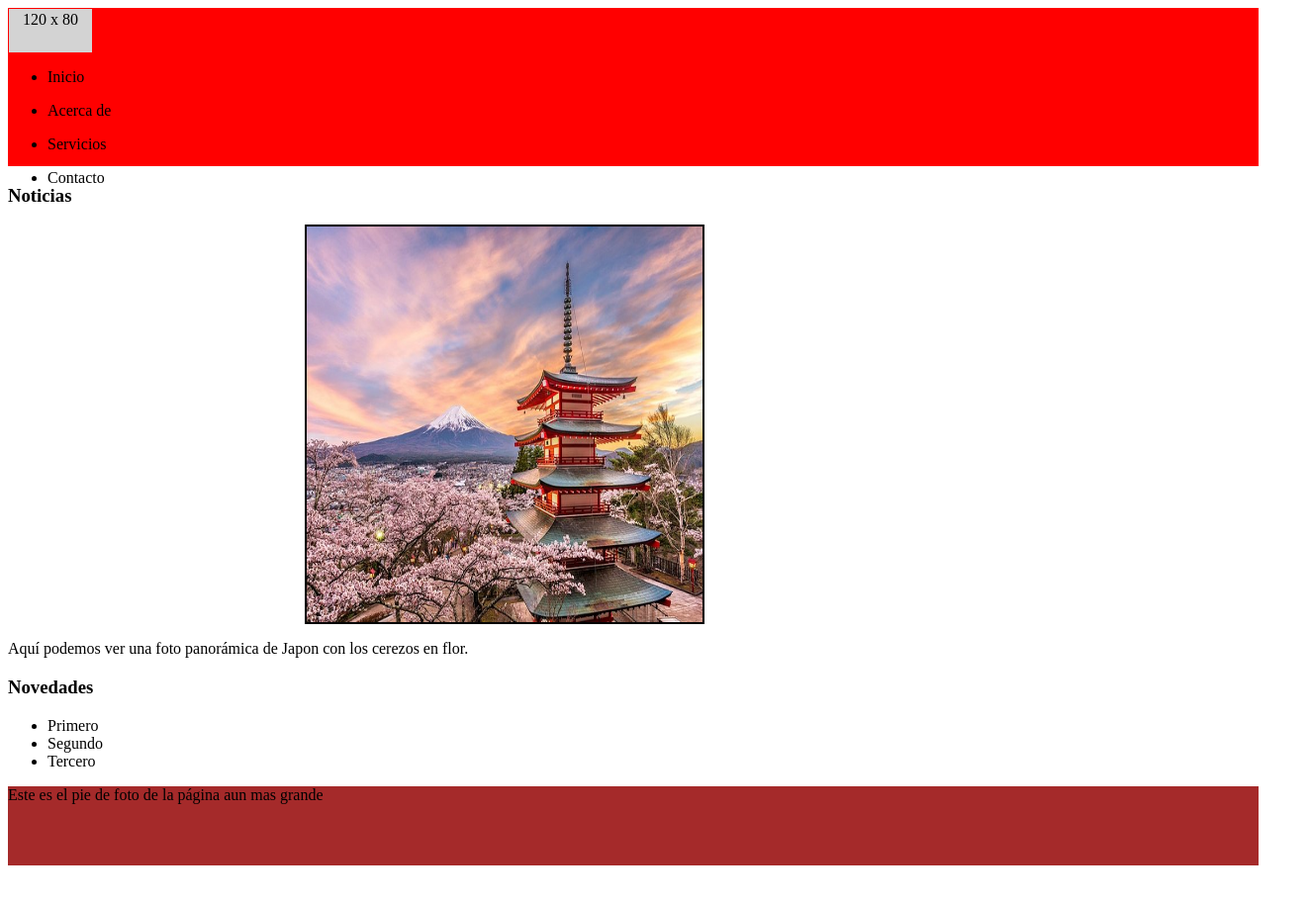
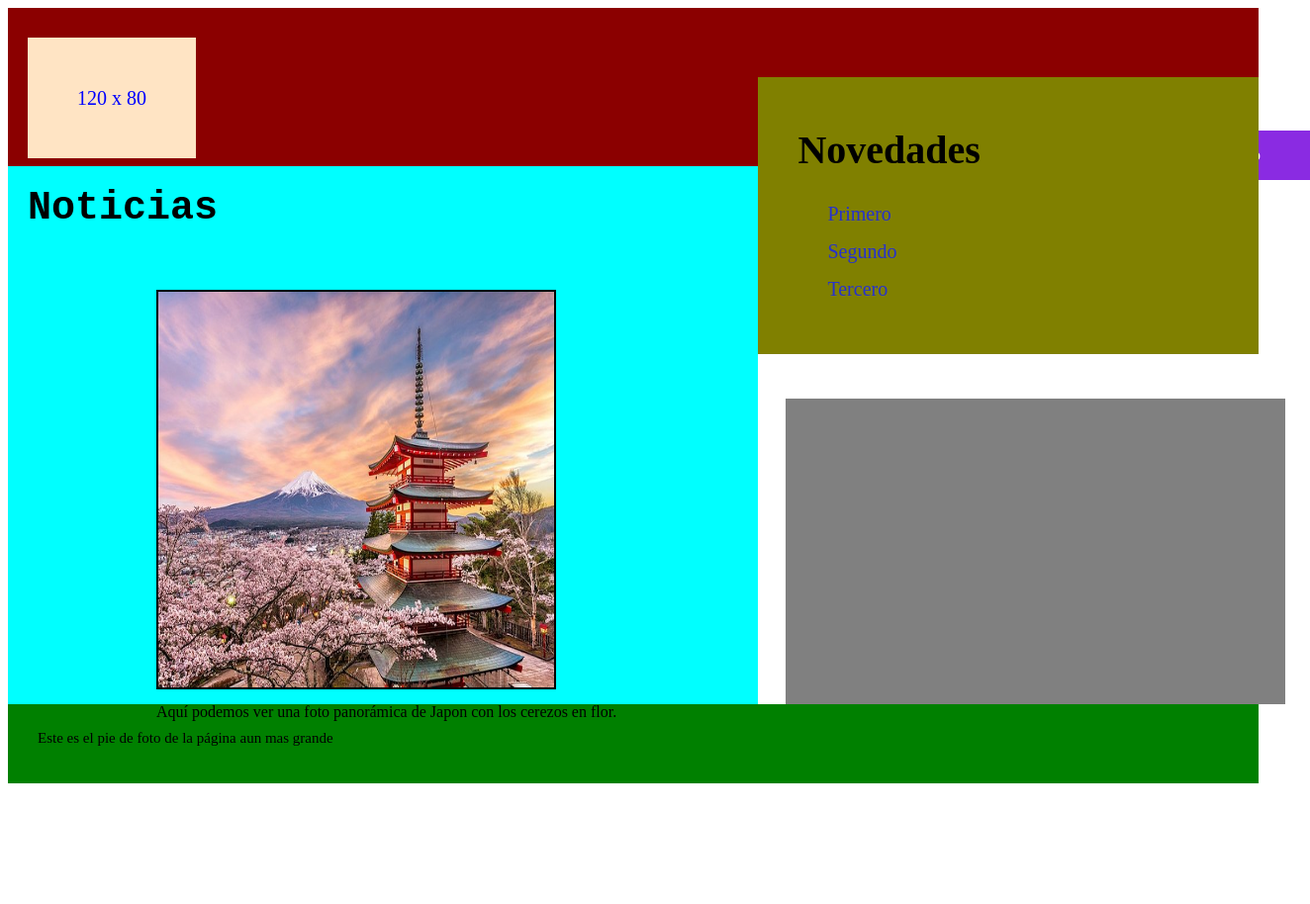
Before and after one commit to IvanVillenaG/HTML-y-CSS, a plain HTML site: page HTML y CSS/Clase-1/index.html in a window 1280 px wide. Shown: the whole page at 99% size, 1324 px wide, since content can reach past the window. Before the commit the page ends 883 px from the top, so only its background shows below. Drawn offline with Linux system fonts and the light colour scheme.

Commit message:
Update style.css

```diff
--- a/HTML y CSS/Clase-1/css/style.css
+++ b/HTML y CSS/Clase-1/css/style.css
@@ -1,92 +1,127 @@
 header{
+    background-color: darkred;
     width: 100%;
     height: 20vh;
-    background-color: red;
-    display: flex;
-    align-items: flex;
-    justify-content: space-between;
 }
 
 #cuadro{
-    width: 80px;
-    height: 40px;
-    margin: 1%;
-    background-color: lightgrey;
-    padding: 2%;
+    background-color: bisque;
+    color: blue;
+    width: 100px;
+    height: 20px;
     text-align: center;
+    position: relative;
+    padding: 50px;
+    left: 20px;
+    font-size: 20px;
+    margin: 0;
+    display: inline;
+    top: 80px;
 }
 
-#navegación p{
+.menu li{
+    background-color: blueviolet;
+    list-style: none;
     color: white;
-    background-color: blue;
+    margin: 5px;
     display: inline-block;
-    margin-right: 10px;
-    margin-top: 80px;
-    font-size: 20px;
-    padding: 20px 60px 20px 20px;
+    left: 730px;
+    position: relative;
+    top: 80px;
+    padding-right: 50px;
+    padding-left: 20px;
 }
 
-.container{
-    display: flex;
+#container{
+    width: 100%;
+    height: 70vh;
+    display: block;
 }
 
-section#left{
+#left{
+    width: 60%;
+    height: 70vh;
     background-color: aqua;
-    width: 65%;
-    height: 73vh;
 }
 
-h2{
-    font-size: 50px;
+#noticias{
+    margin: 0px;
+    position: relative;
+    top: 20px;
+    left: 20px;
+    font-size: 40px;
+    font-family: 'Courier New', Courier, monospace;
 }
 
-img{
+#imagen{
     width: 400px;
     height: 400px;
-    display: flex;
     border: 2px solid black;
-    margin-left: 300px;
-
+    position: relative;
+    top: 80px;
+    left: 150px;
 }
 
-#descripción{
-    display: flex;
-    margin-bottom: 40px;
-    margin-left: 300px;
+#description{
+    position: relative;
+    top: 80px;
+    left: 150px;
+    margin: 10px 0px;
 }
 
-section#right{
-    flex-direction: column;
+:right{
+    width: 40%;
+    height: 70vh;
 }
 
-#right_top{
-    background-color: blueviolet;
-    font-size: 25px;
-    width: 700px;
+#top_right{
+    background-color: olive;
+    position: relative;
+    margin: 0px;
+    width: 40%;
     height: 35vh;
-    padding-top: 20px;
-    padding-left: 20px;
-
+    float: right;
+    bottom: 650px;
 }
 
-#right_bot{
-    background-color: greenyellow;
-    width: 100%;
-    height: 35.8vh;
+#novedades{
+    position: relative;
+    left: 40px;
+    top: 10px;
+    font-size: 40px;
+}
 
+#lista1{
+    list-style: none;
+    color: rgb(38, 49, 206);
+    position: relative;
+    margin: 15px;
+    font-size: 20px;
+}
+
+#bottom_right{
+    background-color: grey;
+    position: relative;
+    margin: 0px;
+    width: 40%;
+    height: 309px;
+    float: right;
+    bottom: 325px;
+    left: 533px;
 }
 
 footer{
-    background-color: brown;
+    background-color: green;
     width: 100%;
     height: 10vh;
+    margin-top: -16px;
 }
 
-#texto_pie{
-    font-size: 25px;
-    margin-top: 0px;
-    margin-left: 15px;
-    display: flex;
-    text-align: center;
-    padding: 30px;
+#pie{
+    position: relative;
+    bottom: 300px;
+    left: 30px;
+    font-size: 15px;
+    margin: 0;
+    display: inline;
 }
```
